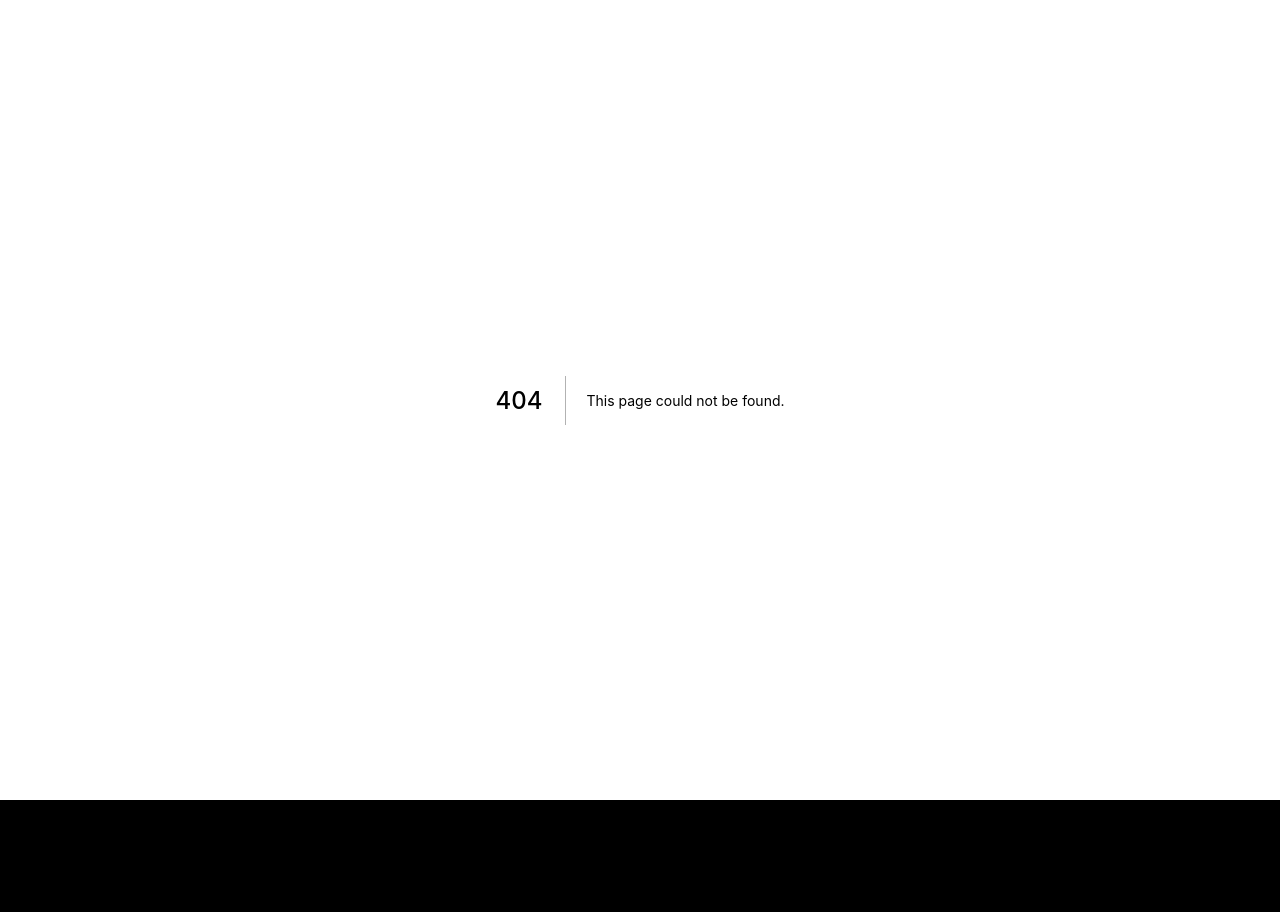
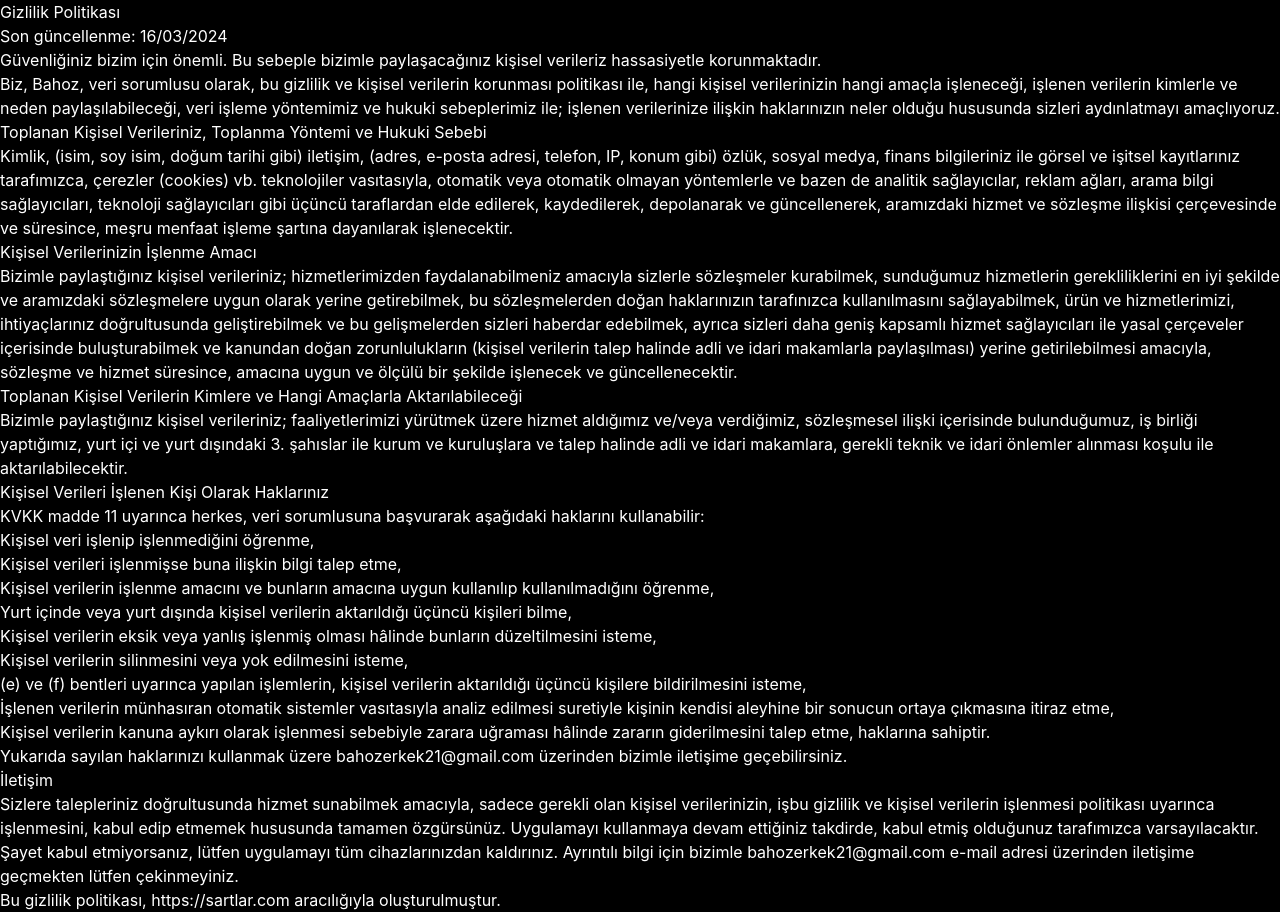
Before and after one commit to bahozzk/bahoz, a Next.js app: page /gizlilik in a window 1280 px wide. Before the commit this address had no page. Before the commit the page ends 800 px from the top, so only its background shows below. Built offline with nearby package versions, Linux system fonts and the light colour scheme.

Commit message:
Gizlilik sözleşmesi

```diff
--- /dev/null
+++ b/pages/gizlilik.tsx
@@ -0,0 +1,70 @@
+const PrivacyPolicy = () => {
+  return (
+    <div>
+      <h1>Gizlilik Politikası</h1>
+<p>Son güncellenme: 16/03/2024</p>
+<p>
+Güvenliğiniz bizim için önemli. Bu sebeple bizimle paylaşacağınız kişisel verileriz hassasiyetle korunmaktadır.
+</p>
+<p>
+Biz, Bahoz, veri sorumlusu olarak, bu gizlilik ve kişisel verilerin korunması politikası ile,
+hangi kişisel verilerinizin hangi amaçla işleneceği, işlenen verilerin kimlerle ve neden paylaşılabileceği,
+veri işleme yöntemimiz ve hukuki sebeplerimiz ile; işlenen verilerinize ilişkin haklarınızın neler
+olduğu hususunda sizleri aydınlatmayı amaçlıyoruz.
+</p>
+<h2>Toplanan Kişisel Verileriniz, Toplanma Yöntemi ve Hukuki Sebebi</h2>
+<p>
+Kimlik, (isim, soy isim, doğum tarihi gibi) iletişim, (adres, e-posta adresi, telefon, IP, konum gibi)
+özlük, sosyal medya, finans bilgileriniz ile görsel ve işitsel kayıtlarınız tarafımızca,
+çerezler (cookies) vb. teknolojiler vasıtasıyla, otomatik veya otomatik olmayan yöntemlerle
+ve bazen de analitik sağlayıcılar, reklam ağları, arama bilgi sağlayıcıları,
+teknoloji sağlayıcıları gibi üçüncü taraflardan elde edilerek, kaydedilerek,
+depolanarak ve güncellenerek, aramızdaki hizmet ve sözleşme ilişkisi çerçevesinde
+ve süresince, meşru menfaat işleme şartına dayanılarak işlenecektir.
+</p>
+<h2>Kişisel Verilerinizin İşlenme Amacı</h2>
+<p>
+Bizimle paylaştığınız kişisel verileriniz; hizmetlerimizden faydalanabilmeniz
+amacıyla sizlerle sözleşmeler kurabilmek, sunduğumuz hizmetlerin gerekliliklerini
+en iyi şekilde ve aramızdaki sözleşmelere uygun olarak yerine getirebilmek,
+bu sözleşmelerden doğan haklarınızın tarafınızca kullanılmasını sağlayabilmek,
+ürün ve hizmetlerimizi, ihtiyaçlarınız doğrultusunda geliştirebilmek ve bu
+gelişmelerden sizleri haberdar edebilmek, ayrıca sizleri daha geniş kapsamlı hizmet
+sağlayıcıları ile yasal çerçeveler içerisinde buluşturabilmek ve kanundan doğan
+zorunlulukların (kişisel verilerin talep halinde adli ve idari makamlarla paylaşılması)
+yerine getirilebilmesi amacıyla, sözleşme ve hizmet süresince, amacına uygun ve ölçülü bir
+şekilde işlenecek ve güncellenecektir.
+</p>
+<h2>Toplanan Kişisel Verilerin Kimlere ve Hangi Amaçlarla Aktarılabileceği</h2>
+<p>
+Bizimle paylaştığınız kişisel verileriniz; faaliyetlerimizi yürütmek üzere hizmet
+aldığımız ve/veya verdiğimiz, sözleşmesel ilişki içerisinde bulunduğumuz,
+iş birliği yaptığımız, yurt içi ve yurt dışındaki 3. şahıslar ile kurum ve
+kuruluşlara ve talep halinde adli ve idari makamlara, gerekli teknik ve idari
+önlemler alınması koşulu ile aktarılabilecektir.
+</p>
+<h2>Kişisel Verileri İşlenen Kişi Olarak Haklarınız</h2>
+<p>KVKK madde 11 uyarınca herkes, veri sorumlusuna başvurarak aşağıdaki haklarını kullanabilir:</p>
+<ol type="a">
+<li>Kişisel veri işlenip işlenmediğini öğrenme,</li>
+<li>Kişisel verileri işlenmişse buna ilişkin bilgi talep etme,</li>
+<li>Kişisel verilerin işlenme amacını ve bunların amacına uygun kullanılıp kullanılmadığını öğrenme,</li>
+<li>Yurt içinde veya yurt dışında kişisel verilerin aktarıldığı üçüncü kişileri bilme,</li>
+<li>Kişisel verilerin eksik veya yanlış işlenmiş olması hâlinde bunların düzeltilmesini isteme,</li>
+<li>Kişisel verilerin silinmesini veya yok edilmesini isteme,</li>
+<li>(e) ve (f) bentleri uyarınca yapılan işlemlerin, kişisel verilerin aktarıldığı üçüncü kişilere bildirilmesini isteme,</li>
+<li>İşlenen verilerin münhasıran otomatik sistemler vasıtasıyla analiz edilmesi suretiyle kişinin kendisi aleyhine bir sonucun ortaya çıkmasına itiraz etme,</li>
+<li>Kişisel verilerin kanuna aykırı olarak işlenmesi sebebiyle zarara uğraması hâlinde zararın giderilmesini talep etme, haklarına sahiptir.</li>
+</ol>
+<p>Yukarıda sayılan haklarınızı kullanmak üzere bahozerkek21@gmail.com üzerinden bizimle iletişime geçebilirsiniz.</p>
+<h2>İletişim</h2>
+<p>
+Sizlere talepleriniz doğrultusunda hizmet sunabilmek amacıyla, sadece gerekli olan kişisel verilerinizin,
+işbu gizlilik ve kişisel verilerin işlenmesi politikası uyarınca işlenmesini, kabul edip etmemek hususunda tamamen özgürsünüz. Uygulamayı kullanmaya devam ettiğiniz takdirde, kabul etmiş olduğunuz tarafımızca varsayılacaktır. Şayet kabul etmiyorsanız, lütfen uygulamayı tüm cihazlarınızdan kaldırınız. Ayrıntılı bilgi için bizimle bahozerkek21@gmail.com e-mail adresi üzerinden iletişime geçmekten lütfen çekinmeyiniz.
+</p>
+<p>Bu gizlilik politikası, <a href="https://sartlar.com">https://sartlar.com</a> aracılığıyla oluşturulmuştur.</p>
+    </div>
+  );
+};
+
+export default PrivacyPolicy;
```
